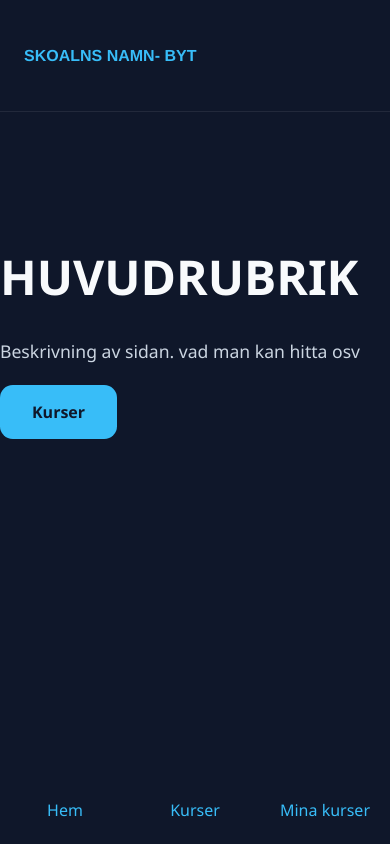
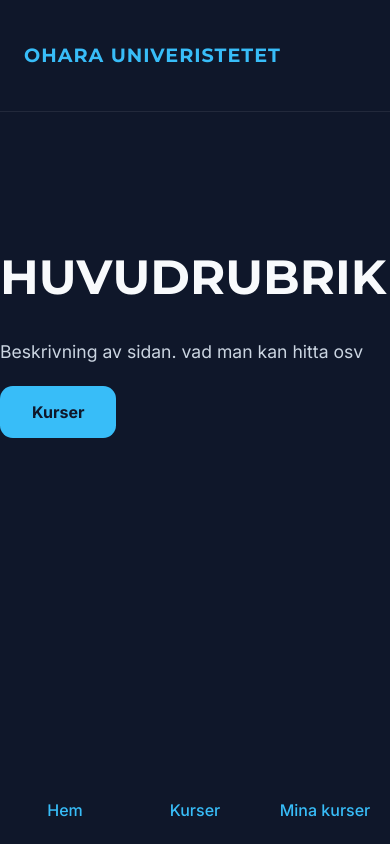
Before and after one commit to dannigiovanella/ts-project, an Angular app: page / in a window 390 px wide. Built offline with nearby package versions, Linux system fonts and the light colour scheme.

Commit message:
Css: font för brödtext, rubrik och logotyp

```diff
--- a/src/app/components/navbar/navbar.html
+++ b/src/app/components/navbar/navbar.html
@@ -2,7 +2,7 @@
 <header class="navbar">
 
   <div class="logo">
-    SKOALNS NAMN- BYT
+    OHARA UNIVERISTETET
   </div>
 
   <!--Navigationsmeny-->
--- a/src/app/components/navbar/navbar.scss
+++ b/src/app/components/navbar/navbar.scss
@@ -5,7 +5,6 @@
     position: fixed;
     top: 0;
     left: 0;
-
     width: 100%;
     height: 7rem;
 
@@ -25,7 +24,8 @@
     font-size: 1.3rem;
     font-weight: 700;
     /*ÄNDRA FONT FAMILY*/
-    font-family: 'Franklin Gothic Medium', 'Arial Narrow', Arial, sans-serif;
+    font-family: "Montserrat",Segoe UI, Tahoma, Geneva, Verdana, sans-serif;
+    letter-spacing: 1px;
     color: rgb(56, 189, 248);
 }
 
@@ -56,14 +56,12 @@
 /*Anpassning för mindre skärmar*/
 @media (max-width: 700px) {
 
-
-
     .navbar {
         padding: 1.5rem;
     }
 
     .logo {
-        font-size: 1rem;
+        font-size: 1.2rem;
     }
 
     /*Navigationsmeny blir fixerad i botten på sidan*/
--- a/src/index.html
+++ b/src/index.html
@@ -1,15 +1,26 @@
 <!doctype html>
 <html lang="sv">
+
 <head>
   <meta charset="utf-8">
-  <title>UniversityPlattform</title>
+
+  <!--Google fonts. Inter, Montserrat-->
+  <link rel="preconnect" href="https://fonts.googleapis.com">
+  <link rel="preconnect" href="https://fonts.gstatic.com" crossorigin>
+  <link
+    href="https://fonts.googleapis.com/css2?family=Inter:ital,opsz,wght@0,14..32,100..900;1,14..32,100..900&family=Montserrat:ital,wght@0,100..900;1,100..900&display=swap"
+    rel="stylesheet">
+
+  <title>Ohara universitetet</title>
   <base href="/">
   <meta name="viewport" content="width=device-width, initial-scale=1">
   <link rel="icon" type="image/x-icon" href="favicon.ico">
 </head>
+
 <body>
 
   <app-root></app-root>
 
 </body>
+
 </html>
--- a/src/styles.scss
+++ b/src/styles.scss
@@ -11,9 +11,13 @@
     background-color: rgb(15, 23, 42,);
     color: rgb(248, 250, 252);
     /*BYT FONT FAMILY*/
-    font-family: 'Segoe UI', Tahoma, Geneva, Verdana, sans-serif;
+    font-family: "Inter",Segoe UI, Tahoma, Geneva, Verdana, sans-serif;
     line-height: 1.5;
     min-height: 100vh;
+}
+
+h1{
+  font-family: "Montserrat",Segoe UI, Tahoma, Geneva, Verdana, sans-serif;
 }
 
 a {
```
